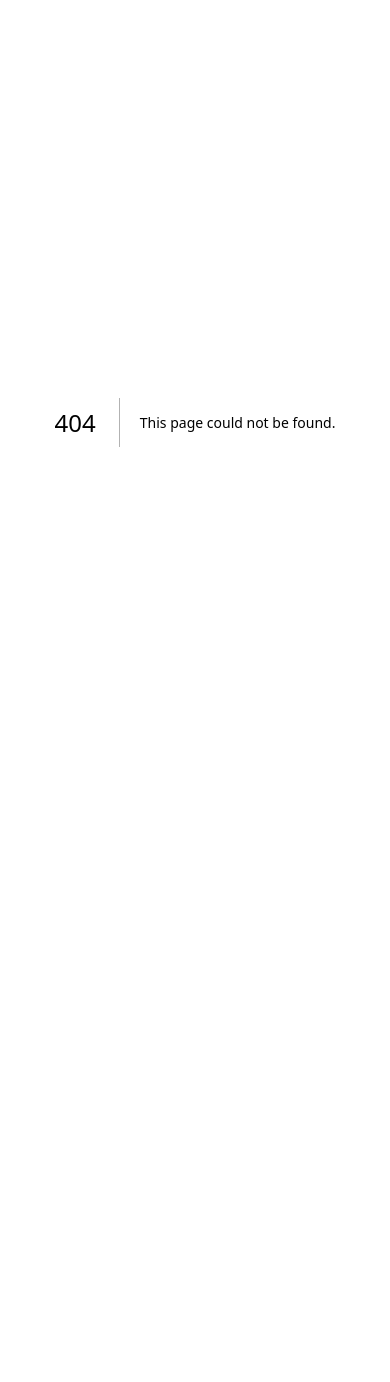
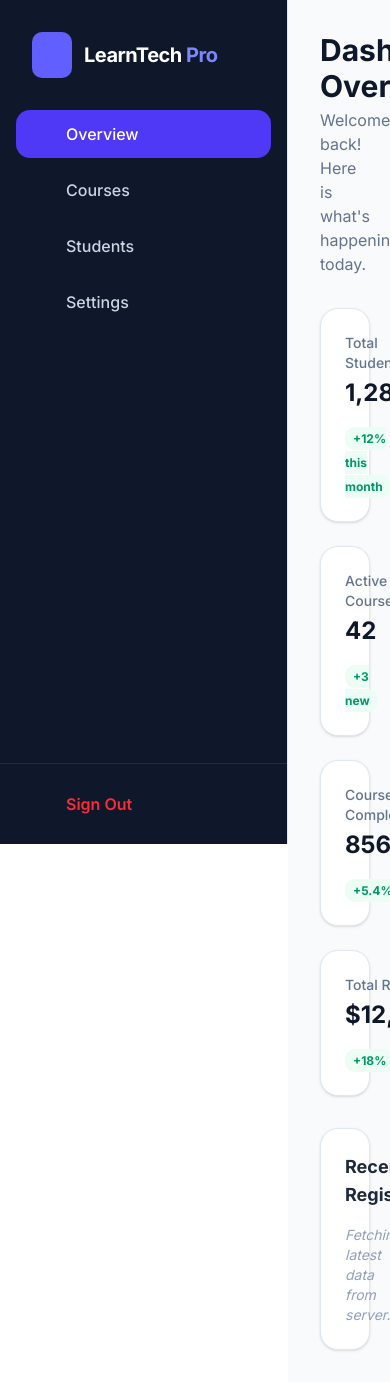
Before and after one commit to rodrigopinto30/learn-tech, a Next.js app in the folder frontend/: page /admin/dashboard in a window 390 px wide. Before the commit this address had no page. Before the commit the page ends 844 px from the top, so only its background shows below. Built offline with nearby package versions, Linux system fonts and the light colour scheme; some icons are missing.

Commit message:
feat: design professional admin dashboard with statistical metrics and responsive grid

```diff
--- a/frontend/src/app/(protected)/admin/dashboard.tsx
+++ /dev/null
@@ -1,32 +0,0 @@
-"use client";
-
-import { useAuthStore } from "@/src/store/useAuthStore";
-import { Button } from "@/src/components/ui/button";
-// import { DashboardSquare01Icon } from "@hugeicons/react";
-
-export default function AdminDashboard() {
-  const { user, logout } = useAuthStore();
-
-  return (
-    <div className="p-8 bg-slate-50 min-h-screen">
-      <div className="flex items-center justify-between mb-8">
-        <div className="flex items-center gap-3">
-          {/* <DashboardSquare01Icon className="w-8 h-8 text-indigo-600" /> */}
-          <h1 className="text-2xl font-bold">Admin Panel</h1>
-        </div>
-        <Button variant="destructive" onClick={logout}>
-          Logout
-        </Button>
-      </div>
-
-      <div className="grid grid-cols-1 md:grid-cols-3 gap-6">
-        <div className="bg-white p-6 rounded-xl border border-indigo-100 shadow-sm">
-          <h3 className="font-medium text-slate-500">Role</h3>
-          <p className="text-2xl font-bold capitalize text-indigo-600">
-            {user?.role}
-          </p>
-        </div>
-      </div>
-    </div>
-  );
-}
--- /dev/null
+++ b/frontend/src/app/(protected)/admin/dashboard/page.tsx
@@ -0,0 +1,89 @@
+"use client";
+
+import {
+  UserGroupIcon,
+  CourseIcon,
+  BookOpen01Icon,
+  Wallet01Icon,
+} from "@hugeicons/core-free-icons";
+import { HugeiconsIcon } from "@hugeicons/react";
+
+export default function AdminDashboard() {
+  return (
+    <div className="p-8 space-y-8">
+      <div>
+        <h1 className="text-3xl font-bold text-slate-900">
+          Dashboard Overview
+        </h1>
+        <p className="text-slate-500 mt-1">
+          Welcome back! Here is what's happening today.
+        </p>
+      </div>
+
+      <div className="grid grid-cols-1 md:grid-cols-2 lg:grid-cols-4 gap-6">
+        <StatCard
+          title="Total Students"
+          value="1,284"
+          icon={UserGroupIcon}
+          trend="+12% this month"
+          color="text-blue-600"
+          bg="bg-blue-50"
+        />
+        <StatCard
+          title="Active Courses"
+          value="42"
+          icon={CourseIcon}
+          trend="+3 new"
+          color="text-indigo-600"
+          bg="bg-indigo-50"
+        />
+        <StatCard
+          title="Course Completions"
+          value="856"
+          icon={BookOpen01Icon}
+          trend="+5.4%"
+          color="text-emerald-600"
+          bg="bg-emerald-50"
+        />
+        <StatCard
+          title="Total Revenue"
+          value="$12,450"
+          icon={Wallet01Icon}
+          trend="+18%"
+          color="text-amber-600"
+          bg="bg-amber-50"
+        />
+      </div>
+
+      <div className="bg-white border border-slate-200 rounded-2xl p-6 shadow-sm">
+        <h3 className="text-lg font-bold mb-4 text-slate-800">
+          Recent Registrations
+        </h3>
+        <div className="text-slate-400 text-sm italic">
+          Fetching latest data from server...
+        </div>
+      </div>
+    </div>
+  );
+}
+
+function StatCard({ title, value, icon, trend, color, bg }: any) {
+  return (
+    <div className="bg-white p-6 rounded-2xl border border-slate-200 shadow-sm hover:shadow-md transition-shadow">
+      <div className="flex justify-between items-start">
+        <div>
+          <p className="text-sm font-medium text-slate-500">{title}</p>
+          <h4 className="text-2xl font-bold mt-1 text-slate-900">{value}</h4>
+        </div>
+        <div className={`p-3 rounded-xl ${bg} ${color}`}>
+          <HugeiconsIcon icon={icon} size={24} />
+        </div>
+      </div>
+      <div className="mt-4">
+        <span className="text-xs font-bold text-emerald-600 bg-emerald-50 px-2 py-1 rounded-lg">
+          {trend}
+        </span>
+      </div>
+    </div>
+  );
+}
```
Also changed, not shown: frontend/src/app/(protected)/courses/page.tsx (renamed from frontend/src/app/courses/page.tsx).
